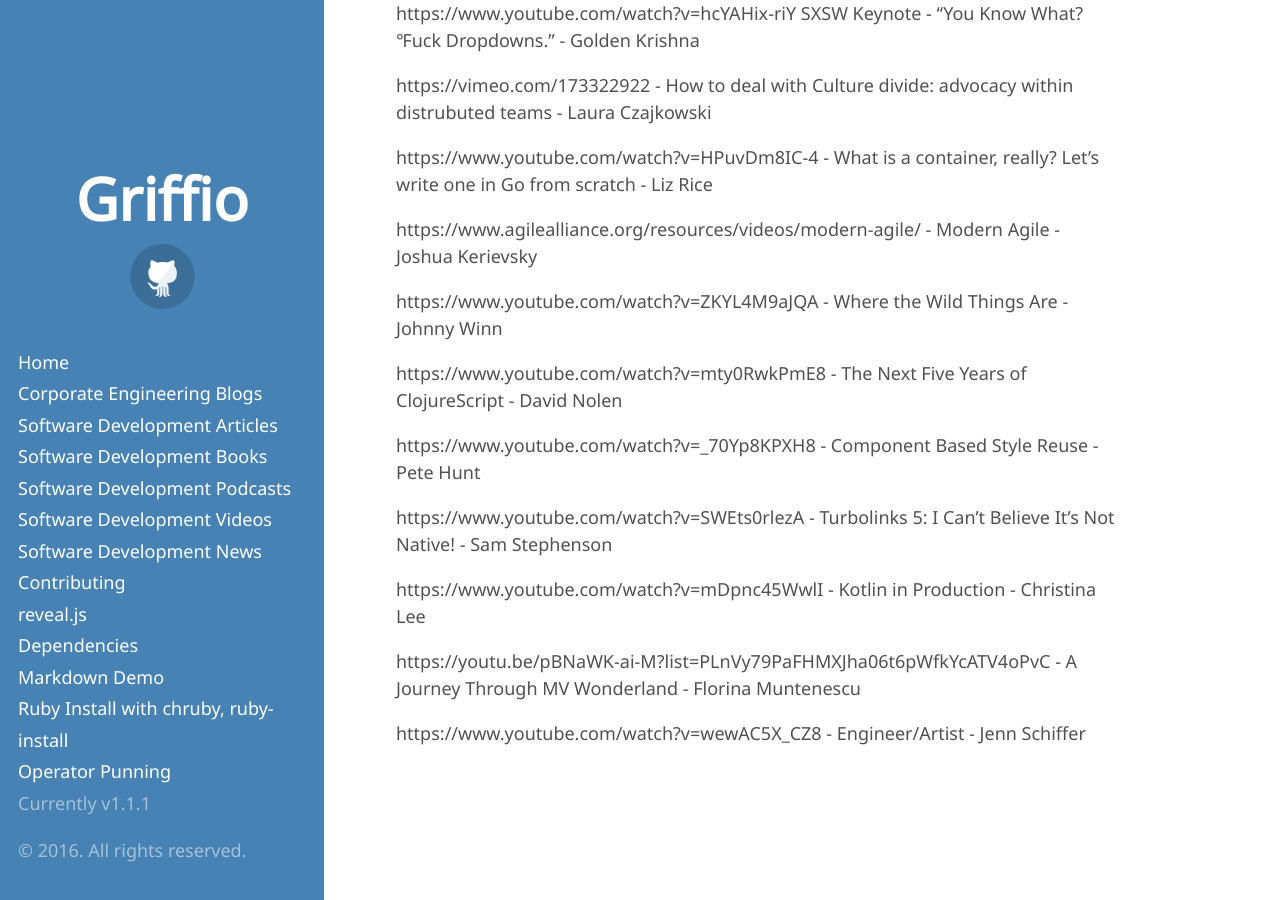
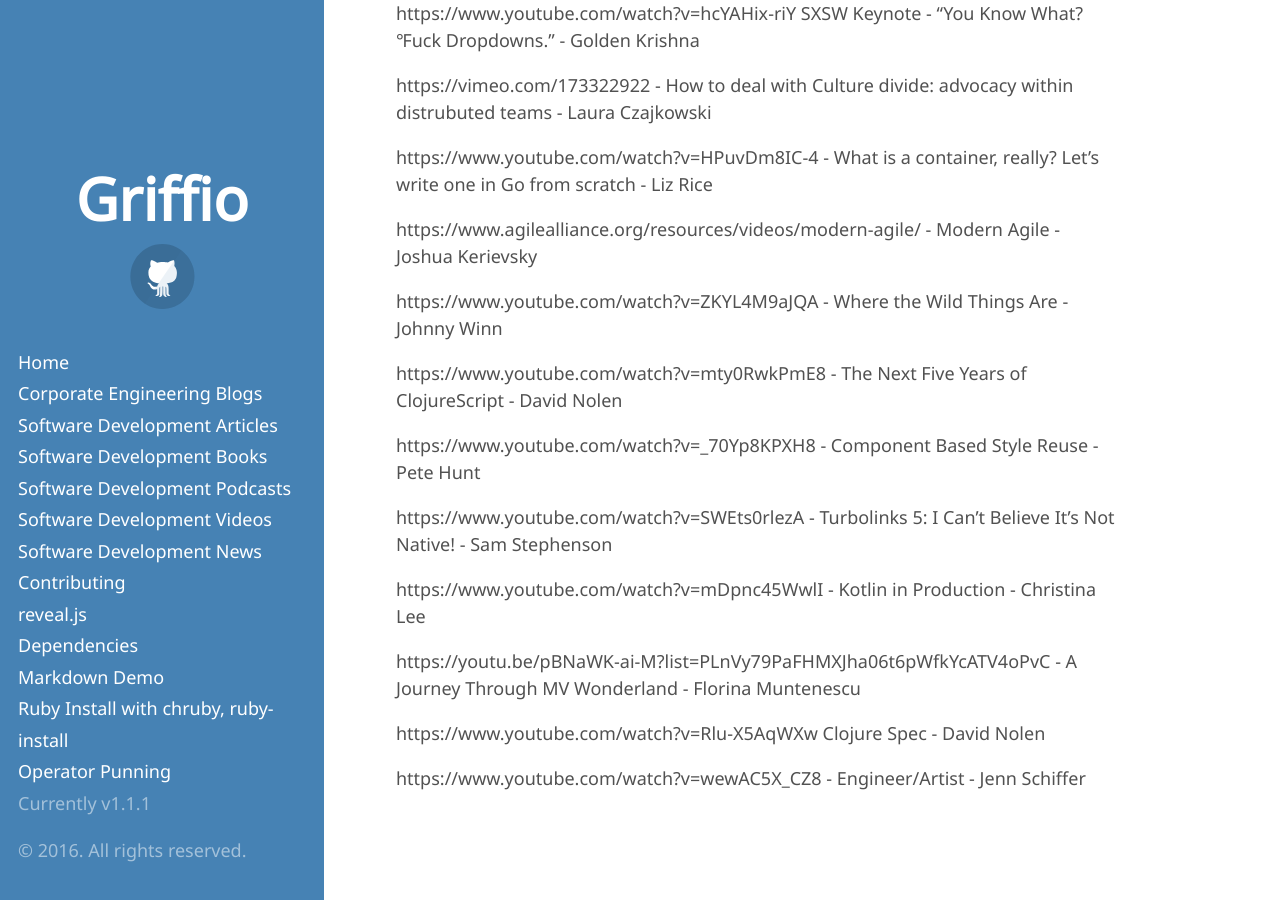
Before and after one commit to griffio/griffio.github.io, a Jekyll site: the page built from tech-talks-highlighted-2016.md, in a window 1280 px wide and 900 px high, scrolled down 1350 px. Built offline with Jekyll 4.4.1, drawn with Linux system fonts in a browser that asks for light colours; some web fonts are replaced; our own code applies the rules of GitHub Pages for plain Markdown files.

Commit message:
Update tech-talks-highlighted-2016.md

```diff
--- a/tech-talks-highlighted-2016.md
+++ b/tech-talks-highlighted-2016.md
@@ -54,4 +54,6 @@
 
 https://youtu.be/pBNaWK-ai-M?list=PLnVy79PaFHMXJha06t6pWfkYcATV4oPvC - A Journey Through MV Wonderland - Florina Muntenescu
 
+https://www.youtube.com/watch?v=Rlu-X5AqWXw Clojure Spec - David Nolen
+
 https://www.youtube.com/watch?v=wewAC5X_CZ8 - Engineer/Artist - Jenn Schiffer
```
